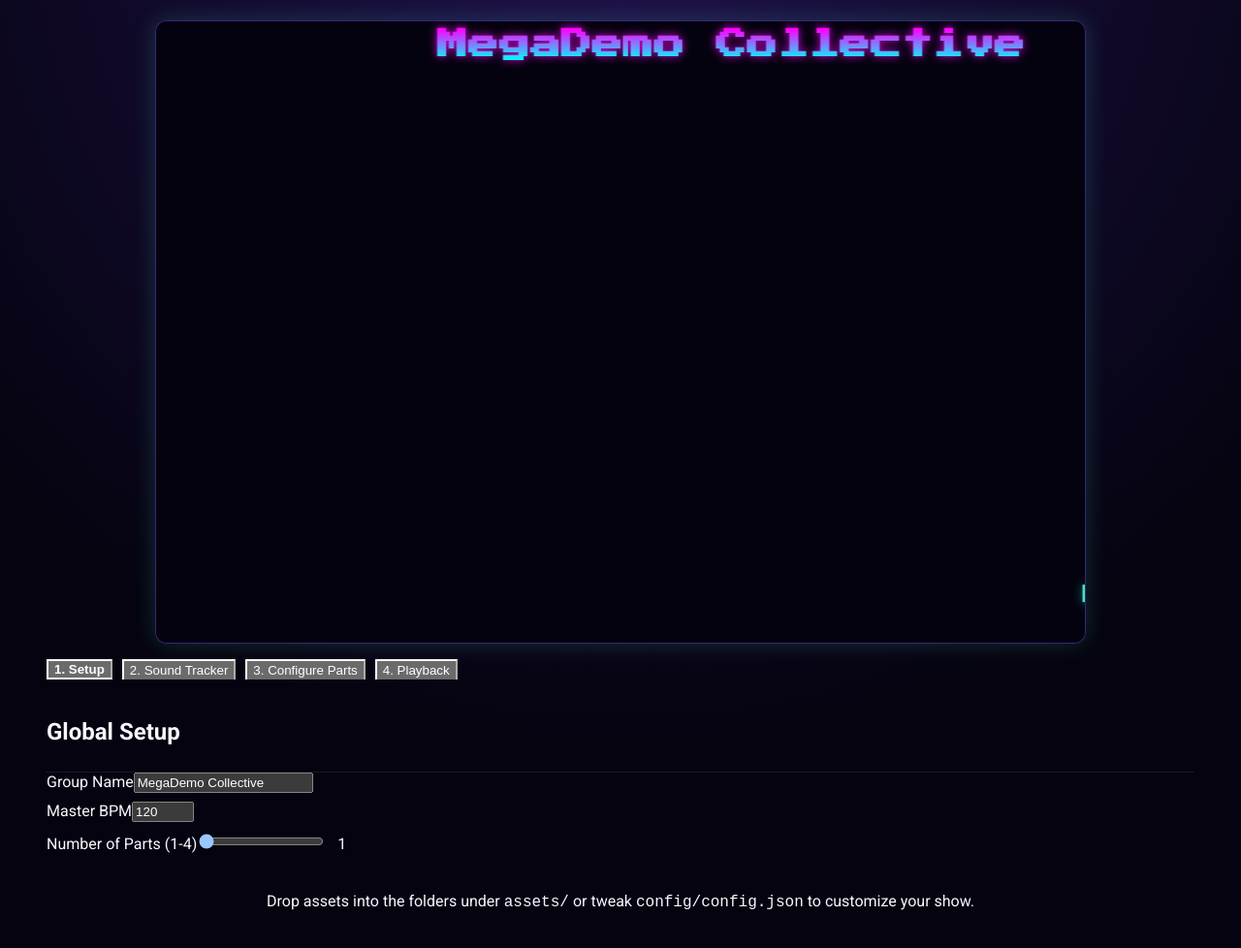
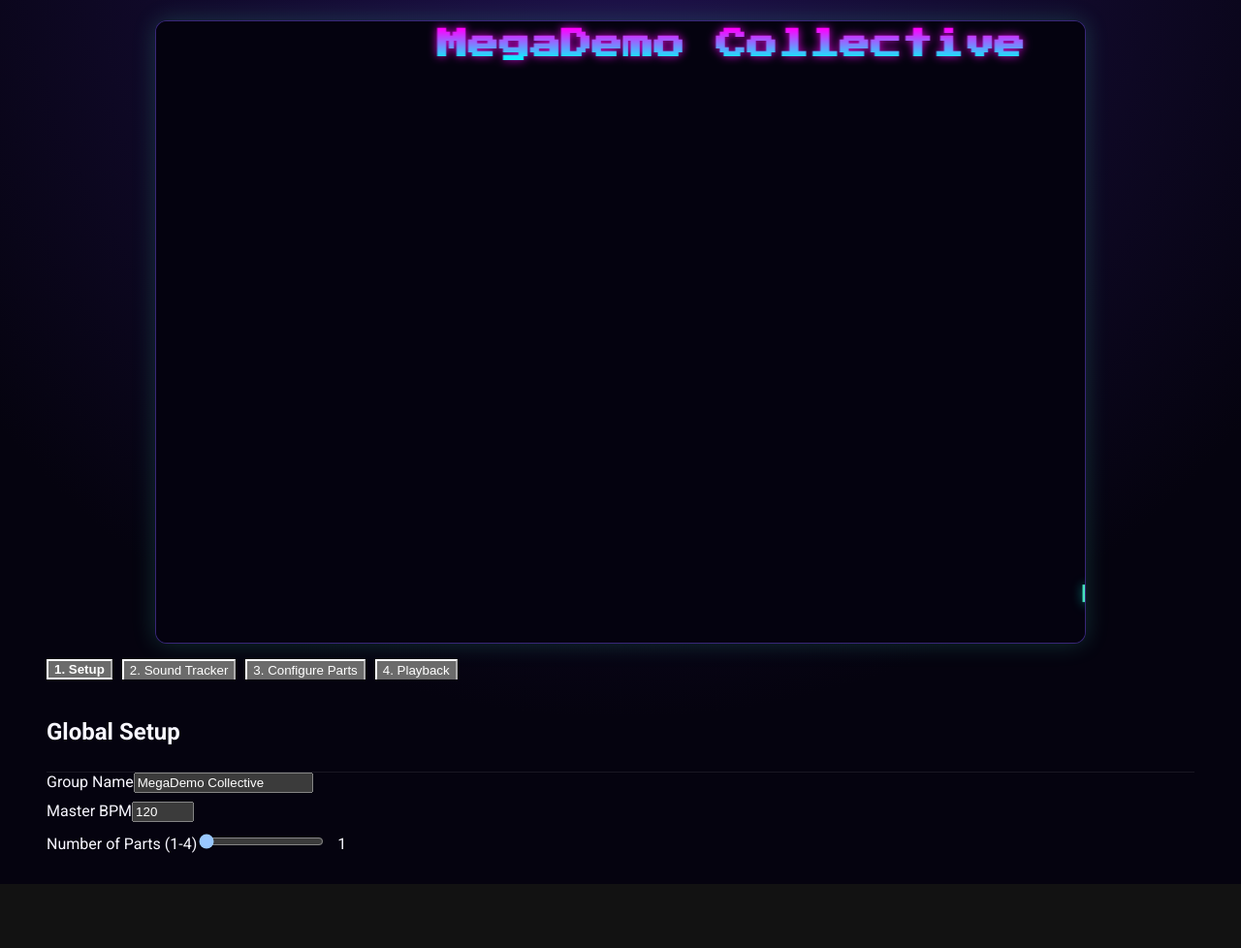
Before and after one commit to mystervee/megademo-maker, a website built with Vite: page index.html in a window 1280 px wide. Shown: the part 94-1072 px from the top of the page at 97% size. After the commit the page ends 1006 px from the top, so only its background shows below. Built offline with nearby package versions, Linux system fonts and the light colour scheme.

Commit message:
removed footer text

```diff
--- a/index.html
+++ b/index.html
@@ -22,9 +22,6 @@
         <canvas id="demo-canvas" width="960" height="540" aria-label="Demo scene canvas"></canvas>
         <section id="control-panel" class="control-panel" aria-label="Megademo controls"></section>
       </main>
-      <footer class="app__footer">
-        <p>Drop assets into the folders under <code>assets/</code> or tweak <code>config/config.json</code> to customize your show.</p>
-      </footer>
     </div>
     <script type="module" src="/src/main.js"></script>
   </body>
```
